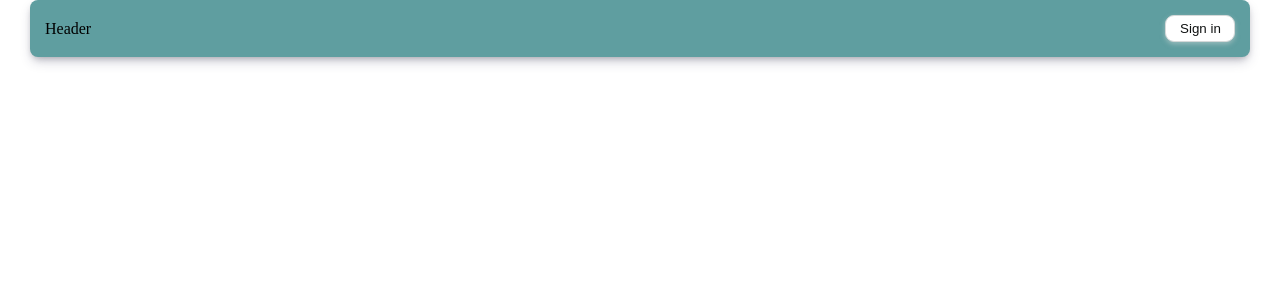
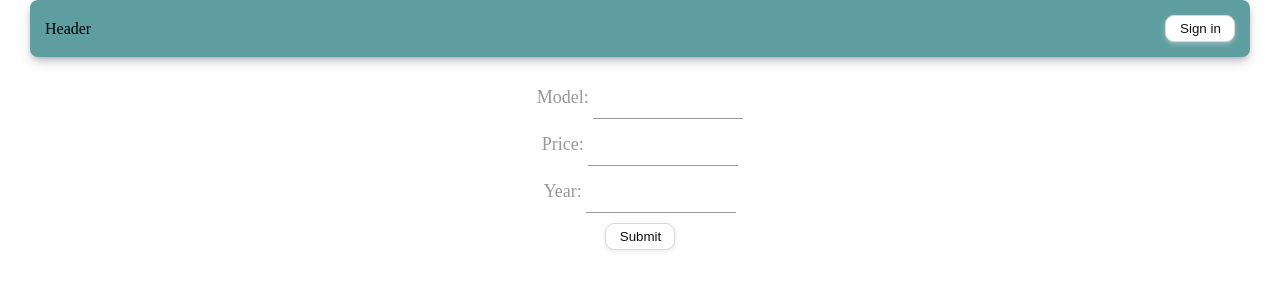
Before and after one commit to dmkur/users-app-react, a React (Create React App) app: page /cars in a window 1280 px wide. Shown: the top 300 px of the page. Built offline with nearby package versions, Linux system fonts and the light colour scheme; no server answers.

Commit message:
Update 4 files

```diff
--- /dev/null
+++ b/src/components/CarForm/CarForm.js
@@ -0,0 +1,46 @@
+import "./CarForm.style.css"
+import { useForm } from "react-hook-form";
+import { useDispatch } from "react-redux";
+import { useNavigate } from "react-router-dom";
+import { authActions } from "../../redux";
+
+const CarForm = () => {
+  const { register, handleSubmit, reset } = useForm();
+  const dispatch = useDispatch();
+  const navigate = useNavigate();
+
+  const submit = async (userData) => {
+    // const { error } = await dispatch(authActions.login({ userData }));
+    // if (!error) {
+    //   navigate("/cars");
+    // }
+    // reset();
+  };
+
+  return (
+    <div className="form_wrapper">
+      <form onSubmit={handleSubmit(submit)}>
+        <div className="form_div">
+          <label className="form_label">Model: </label>
+          <input type={"text"} {...register("model")} className="form_input" />
+        </div>
+
+        <div className="form_div">
+          <label className="form_label">Price: </label>
+          <input type={"text"} {...register("price")} className="form_input" />
+        </div>
+
+        <div className="form_div">
+          <label className="form_label">Year: </label>
+          <input type={"text"} {...register("year")} className="form_input" />
+        </div>
+
+        <div style={{ marginTop: "10px" }}>
+          <button type={"submit"}>Submit</button>
+        </div>
+      </form>
+    </div>
+  );
+};
+
+export { CarForm };
--- /dev/null
+++ b/src/components/CarForm/CarForm.style.css
@@ -0,0 +1,8 @@
+.form_div {
+  display: block;
+  margin: 5px 0;
+}
+
+.form_input {
+  max-width: 150px;
+}
--- a/src/components/Cars/Cars.js
+++ b/src/components/Cars/Cars.js
@@ -2,6 +2,7 @@ import { useEffect } from "react";
 import { useDispatch, useSelector } from "react-redux";
 import { carActions } from "../../redux";
 import { Car } from "../Car/Car";
+import { CarForm } from "../CarForm/CarForm";
 
 const Cars = () => {
   const { cars } = useSelector((state) => state.carReducer);
@@ -18,7 +19,10 @@ const Cars = () => {
   }
 
   return (
-    <div>{cars && cars.map((car) => <Car car={car} key={car._id} />)}</div>
+    <div>
+      <CarForm />
+      <div>{cars && cars.map((car) => <Car car={car} key={car._id} />)}</div>
+    </div>
   );
 };
 
--- a/src/components/index.js
+++ b/src/components/index.js
@@ -1,5 +1,6 @@
 export * from "./Cars/Cars";
 export * from "./Car/Car";
+export * from "./CarForm/CarForm";
 export * from "./Header/Header";
 export * from "./LoginForm/LoginForm";
 export * from "./RegisterForm/RegisterForm";
```
